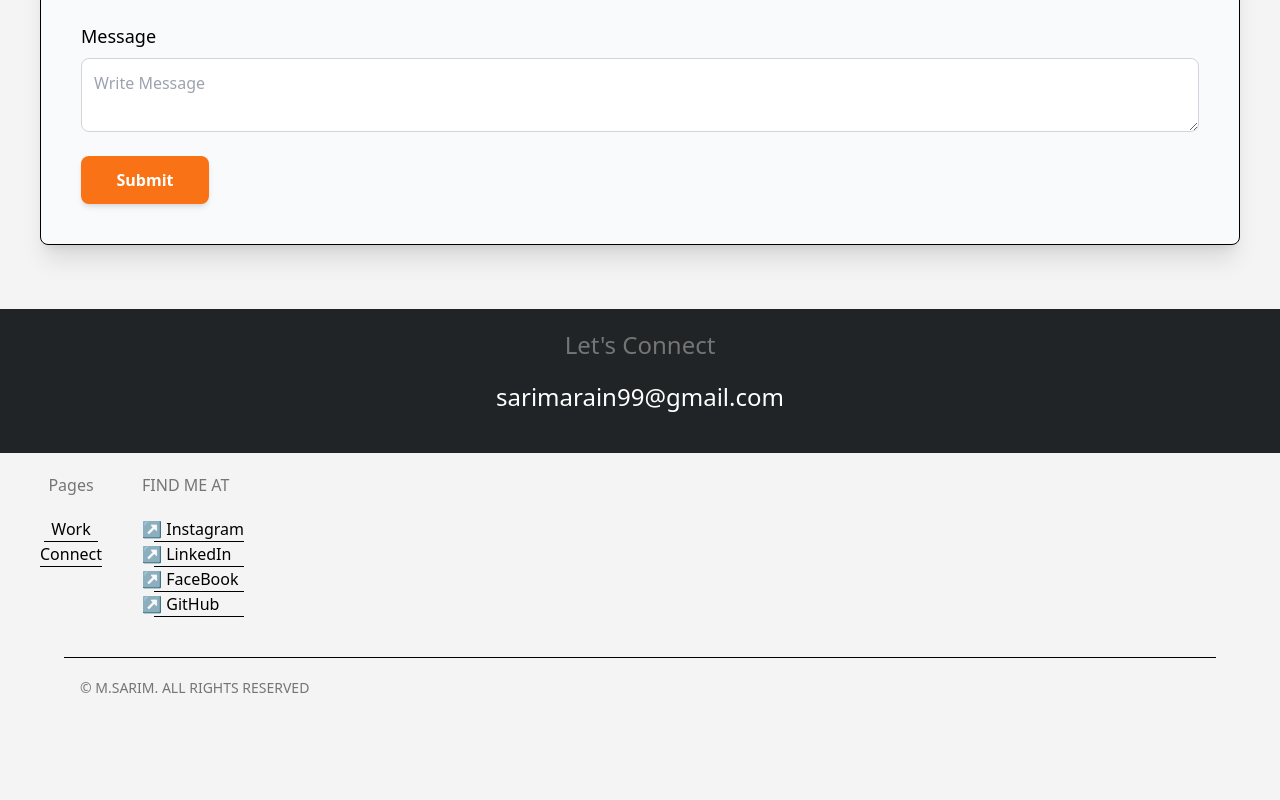
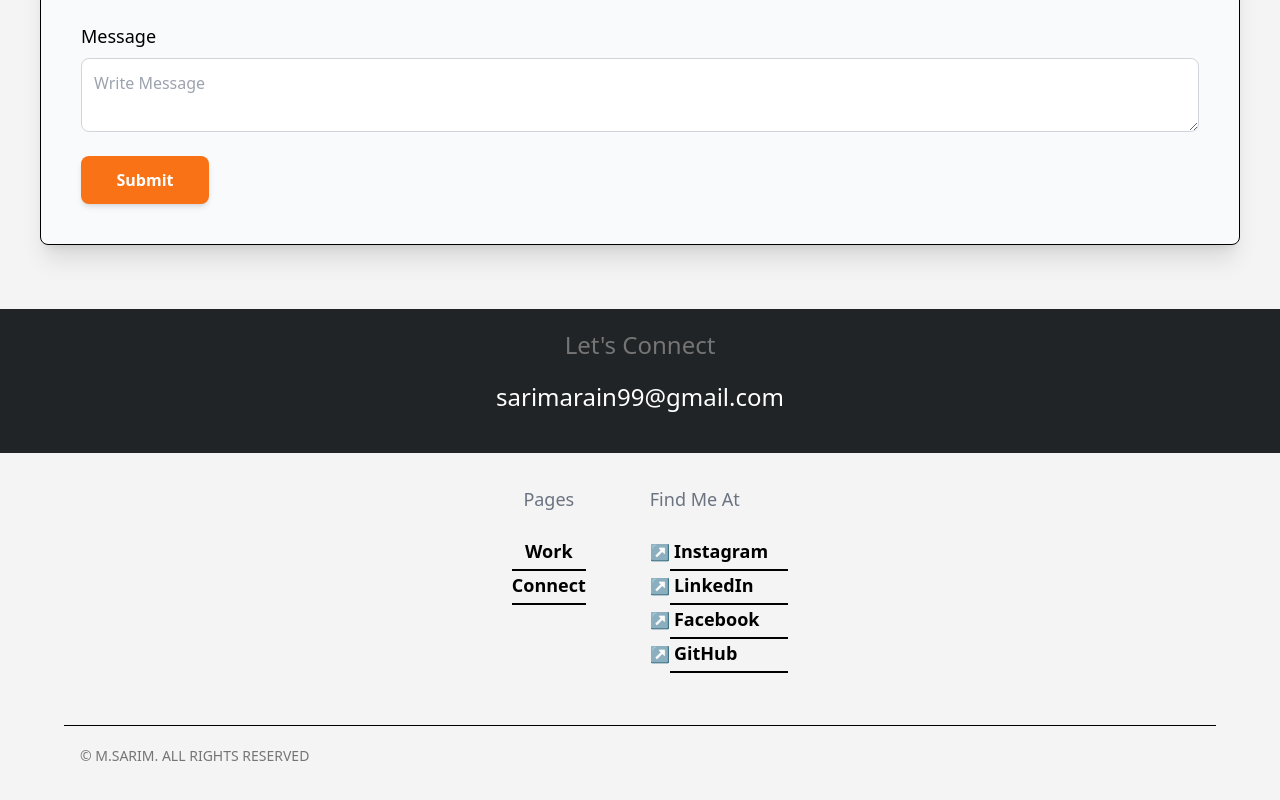
Before and after one commit to SarimArain99/my-portfolio-web, a Next.js app: page /contact in a window 1280 px wide. Shown: the part 485-1285 px from the top of the page. Before the commit the page ends 1243 px from the top, so only its background shows below. Built offline with nearby package versions, Linux system fonts and the light colour scheme.

Commit message:
modified

```diff
--- a/src/app/components/Links.tsx
+++ b/src/app/components/Links.tsx
@@ -2,36 +2,55 @@ import Link from "next/link";
 
 function Links() {
   return (
-    <div className="flex px-10 py-5 gap-x-10">
-      <span className="flex flex-col text-center">
-        <p className="text-[#757575] mb-5">Pages</p>
-        <Link href="/about">
-          Work
-          <div className="w-22 h-[1px] bg-black mx-1"></div>
-        </Link>
-        <Link href="/contact">
-          Connect
-          <div className="w-22 h-[1px] bg-black"></div>
-        </Link>
-      </span>
-      <div className="flex flex-col">
-        <p className="text-[#757575] mb-5">FIND ME AT</p>
-        <span>
-          ↗ <Link href="https://www.instagram.com/sarim_arain/">Instagram</Link>
-          <div className="w-22 h-[1px] bg-black ml-3"></div>
-        </span>
-        <span>
-          ↗ <Link href="https://www.linkedin.com/in/muhammad-sarim-arain-b3795a2ba/">LinkedIn</Link>
-          <div className="w-22 h-[1px] bg-black ml-3"></div>
-        </span>
-        <span>
-          ↗ <Link href="https://www.facebook.com/share/or24DEigkHwRGxSD/?mibextid=qi2Omg ">FaceBook</Link>
-          <div className="w-22 h-[1px] bg-black ml-3"></div>
-        </span>
-        <span>
-          ↗ <Link href="https://github.com/SarimArain99/">GitHub</Link>
-          <div className="w-22 h-[1px] bg-black ml-3"></div>
-        </span>
+    <div className="flex px-10 py-8 gap-x-16 justify-center">
+      <div className="flex flex-col text-center">
+        <p className="text-gray-500 text-lg font-medium mb-6">Pages</p>
+        <div className="space-y-4">
+          <Link href="/about" className="relative group">
+            <span className="text-lg font-semibold text-black group-hover:text-blue-600 transition duration-300">
+              Work
+            </span>
+            <div className="w-full h-[2px] bg-black group-hover:bg-blue-600 mt-1 transition-all duration-300"></div>
+          </Link>
+          <Link href="/contact" className="relative group">
+            <span className="text-lg font-semibold text-black group-hover:text-blue-600 transition duration-300">
+              Connect
+            </span>
+            <div className="w-full h-[2px] bg-black group-hover:bg-blue-600 mt-1 transition-all duration-300"></div>
+          </Link>
+        </div>
+      </div>
+
+      <div className="flex flex-col text-left">
+        <p className="text-gray-500 text-lg font-medium mb-6">Find Me At</p>
+        <div className="space-y-4">
+          {[
+            {
+              name: "Instagram",
+              link: "https://www.instagram.com/sarim_arain/",
+            },
+            {
+              name: "LinkedIn",
+              link: "https://www.linkedin.com/in/muhammad-sarim-arain-b3795a2ba/",
+            },
+            {
+              name: "Facebook",
+              link: "https://www.facebook.com/share/or24DEigkHwRGxSD/?mibextid=qi2Omg",
+            },
+            { name: "GitHub", link: "https://github.com/SarimArain99/" },
+          ].map((item) => (
+            <span key={item.name} className="relative group">
+              ↗{" "}
+              <Link
+                href={item.link}
+                className="text-lg font-semibold text-black group-hover:text-blue-600 transition duration-300"
+              >
+                {item.name}
+              </Link>
+              <div className="w-full h-[2px] bg-black group-hover:bg-blue-600 ml-5 mt-1 transition-all duration-300"></div>
+            </span>
+          ))}
+        </div>
       </div>
     </div>
   );
--- a/src/app/contact/page.tsx
+++ b/src/app/contact/page.tsx
@@ -7,6 +7,7 @@ function contact() {
           Full Name
         </label>
         <input
+        required
           type="text"
           id="name"
           name="fullName"
@@ -19,6 +20,7 @@ function contact() {
           Email
         </label>
         <input
+        required
           type="email"
           id="email"
           name="email"
@@ -31,6 +33,7 @@ function contact() {
           Subject
         </label>
         <textarea
+        required
         name="subject"
           id="subject"
           placeholder="Write Subject"
@@ -42,6 +45,7 @@ function contact() {
           Message
         </label>
         <textarea
+        required
         name="message"
           id="message"
           placeholder="Write Message"
```
